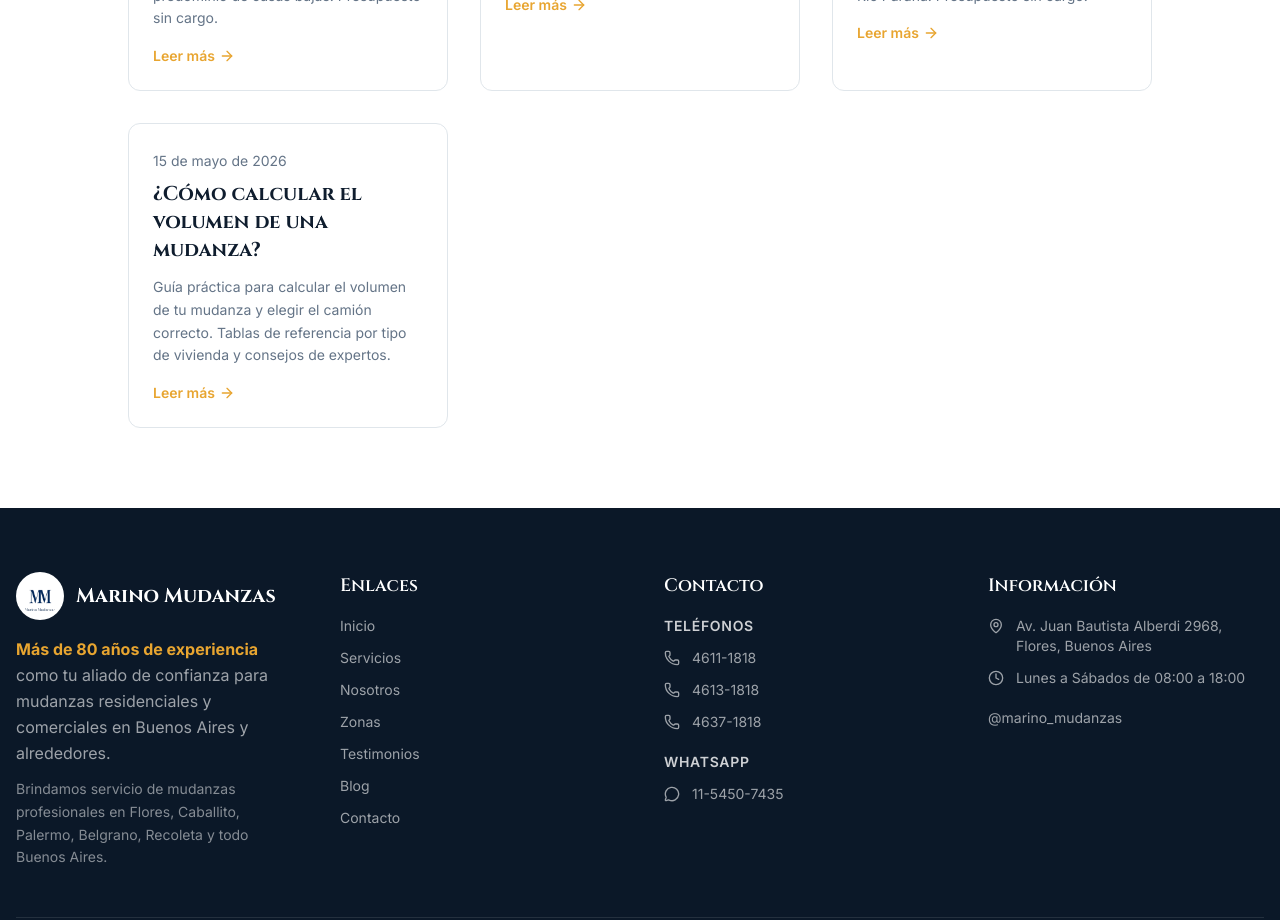
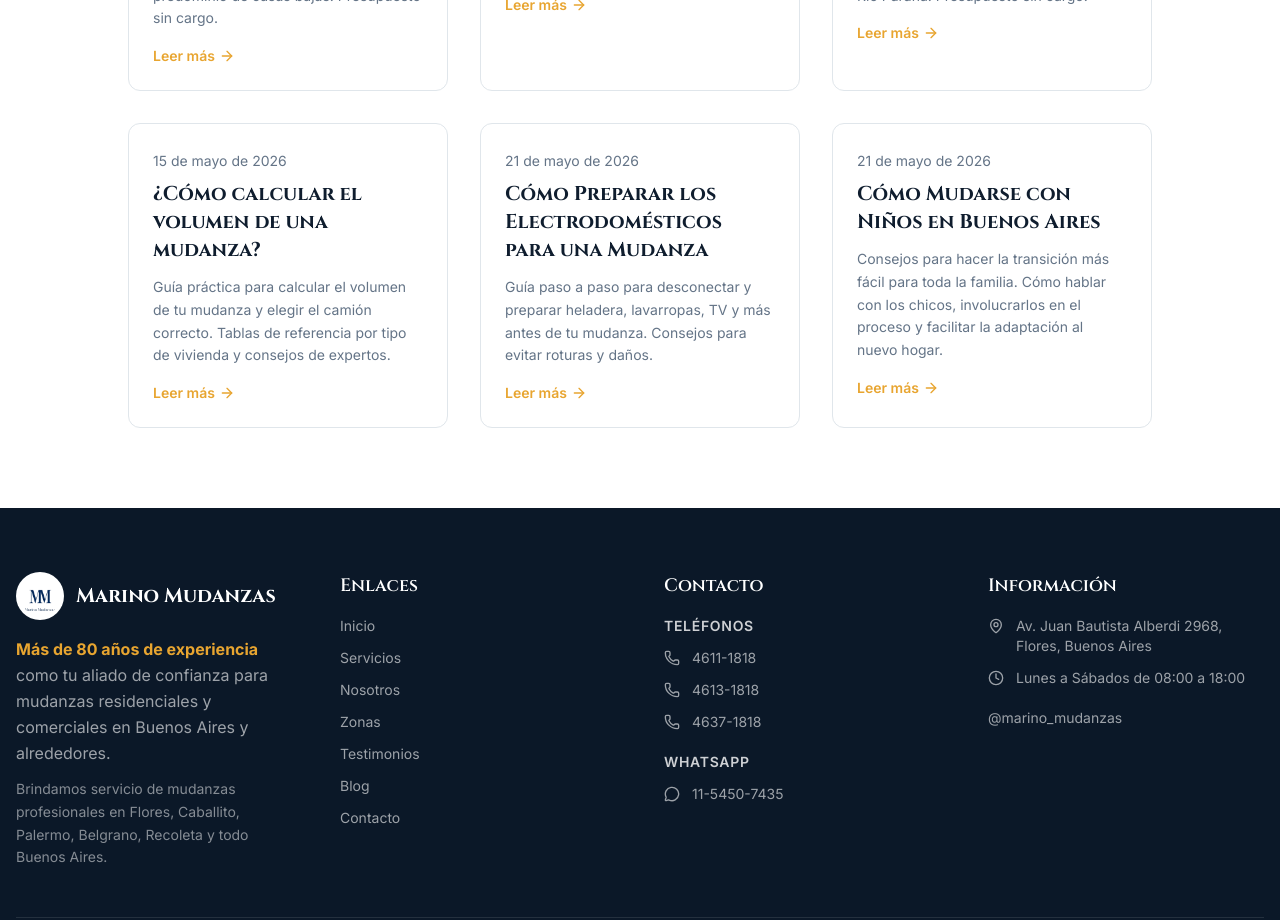
Before and after one commit to Lukaku55/marinomudanzas-next, a Next.js app: page /blog in a window 1280 px wide. Shown: the part 7980-8900 px from the top of the page. Built offline with nearby package versions, Linux system fonts and the light colour scheme.

Commit message:
feat: agregar blogs nuevos al índice del blog

```diff
--- a/app/blog/page.tsx
+++ b/app/blog/page.tsx
@@ -158,6 +158,8 @@ const articles = [
   {slug:'mudanzas-lujan',title:'Mudanzas en Luján GBA',excerpt:'Servicio de mudanzas en Luján. Ciudad histórica del oeste del GBA a 70 km de Buenos Aires. Presupuesto sin cargo.',date:'2026-05-15'},
   {slug:'mudanzas-zarate',title:'Mudanzas en Zárate GBA',excerpt:'Servicio de mudanzas en Zárate. Ciudad industrial del norte del GBA a orillas del Río Paraná. Presupuesto sin cargo.',date:'2026-05-15'},
   {slug:'como-calcular-volumen-mudanza',title:'¿Cómo calcular el volumen de una mudanza?',excerpt:'Guía práctica para calcular el volumen de tu mudanza y elegir el camión correcto. Tablas de referencia por tipo de vivienda y consejos de expertos.',date:'2026-05-15'},
+  {slug:'como-preparar-electrodomesticos-mudanza',title:'Cómo Preparar los Electrodomésticos para una Mudanza',excerpt:'Guía paso a paso para desconectar y preparar heladera, lavarropas, TV y más antes de tu mudanza. Consejos para evitar roturas y daños.',date:'2026-05-21'},
+  {slug:'mudanzas-con-ninos',title:'Cómo Mudarse con Niños en Buenos Aires',excerpt:'Consejos para hacer la transición más fácil para toda la familia. Cómo hablar con los chicos, involucrarlos en el proceso y facilitar la adaptación al nuevo hogar.',date:'2026-05-21'},
 ];
 
 export default function Blog() {
```
